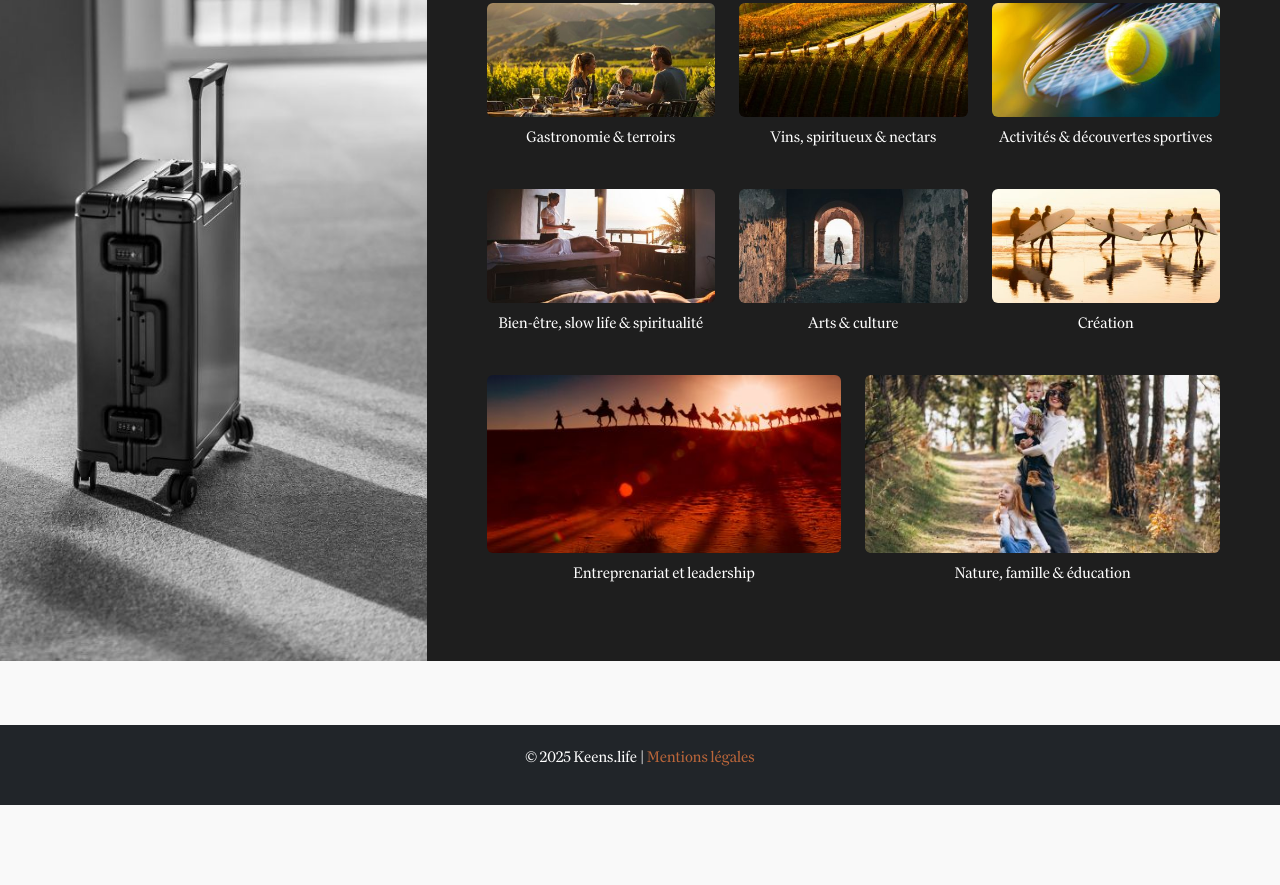
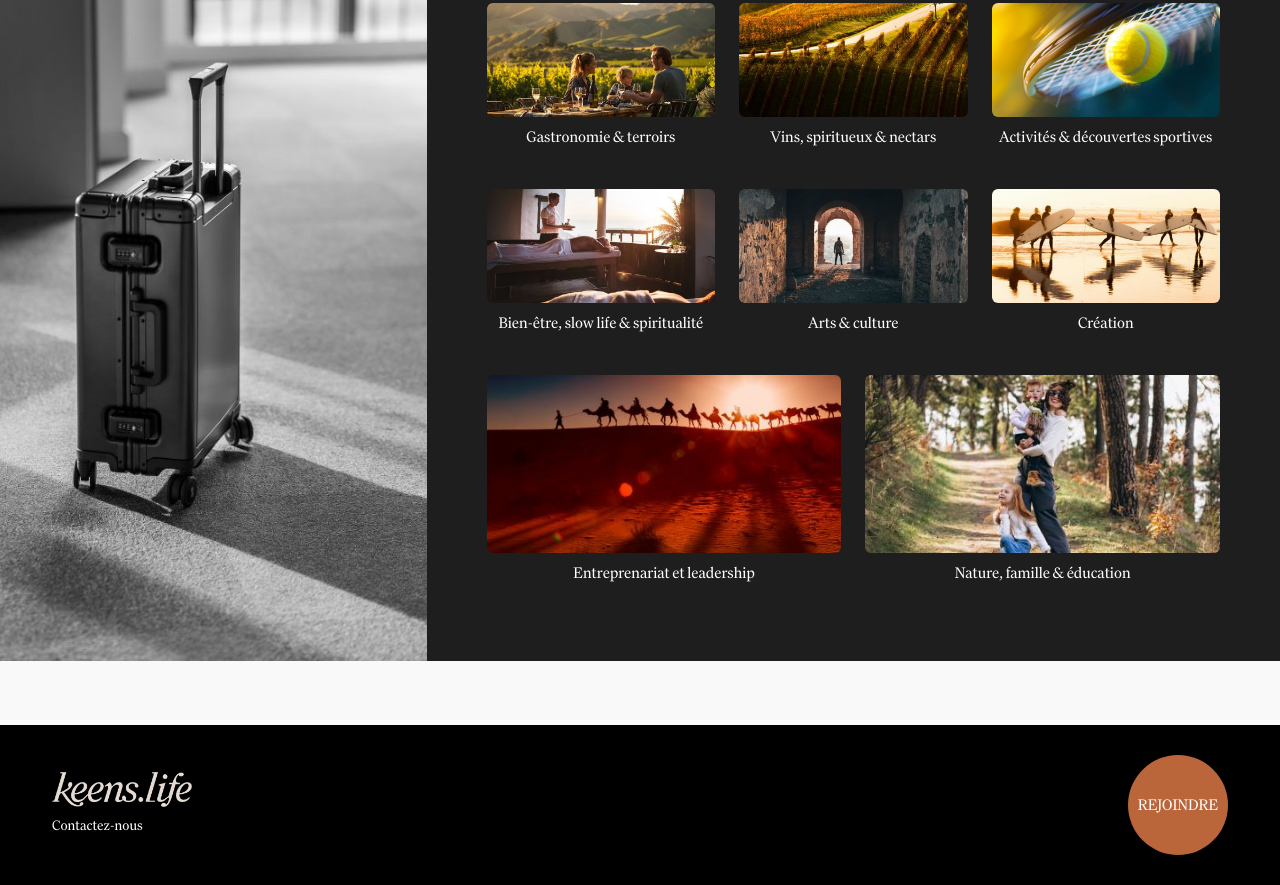
Before and after one commit to Joankrugg/affilies, a plain HTML site: page index.html in a window 1280 px wide. Shown: the part 2297-3182 px from the top of the page. Before the commit the page ends 3102 px from the top, so only its background shows below. Drawn offline with nearby package versions, Linux system fonts and the light colour scheme; grey boxes are pictures that could not be loaded; a script that the page names is missing.

Commit message:
footer ok

```diff
--- a/index.html
+++ b/index.html
@@ -21,7 +21,7 @@
         <h1 class="display-3 fw-bold">Vous avez l'âme, nous avons la scène</h1>
       </div>
       <div class="pb-5">
-        <a href="#avantages" class="btn-cta-circle">REJOINDRE</a>
+        <a href="#formulaire" class="btn-cta-circle">REJOINDRE</a>
       </div>
     </section>
 
@@ -42,7 +42,7 @@
             <p>Touchez une audience sélective de passionnés, exigeants et prescripteurs, en recherche active d’expériences authentiques.</p>
             <p><strong>Renforcez votre image</strong></p>
             <p>Bénéficiez d’une vitrine premium et d’une amplification presse, influence et digitale, enrichie par des collaborations avec talents et marques.</p>
-            <a href="#plateforme" class="btn-cta-circle">REJOINDRE</a>
+            <a href="#formulaire" class="btn-cta-circle">REJOINDRE</a>
           </div>
         </div>
       </div>
@@ -65,7 +65,7 @@
             <p>Créez et publiez vos expériences en quelques clics, enrichies par l’IA.</p>
             <p><strong>Un studio Créatif</strong></p>
             <p>Des expériences exclusives conçues avec des experts et des talents pour enrichir vos programmations.</p>
-            <a href="#univers" class="btn-cta-circle">REJOINDRE</a>
+            <a href="#formulaire" class="btn-cta-circle">REJOINDRE</a>
           </div>
         </div>
       </div>
@@ -130,8 +130,20 @@
     </section>
 
     <!-- FOOTER -->
-    <footer>
-      <p>&copy; 2025 Keens.life | <a href="#">Mentions légales</a></p>
+    <footer class="footer-custom">
+      <div class="container-fluid">
+        <div class="row align-items-center">
+          <!-- Gauche -->
+          <div class="col-6 text-start">
+            <img src="images/white_keens.png" alt="Logo Keens.life" class="footer-logo mb-2">
+            <a href="mailto:morgane@keens.life" style='color: white; text-decoration: none;'><p class="m-0">Contactez-nous</p></a>
+          </div>
+          <!-- Droite -->
+          <div class="col-6 text-end">
+            <a href="#formulaire" class="btn-cta-circle">REJOINDRE</a>
+          </div>
+        </div>
+      </div>
     </footer>
 
     <!-- Bootstrap JS -->
--- a/stylesheet.css
+++ b/stylesheet.css
@@ -88,16 +88,18 @@ body {
 }
 
 /* --- FOOTER --- */
-footer {
-  background: #212529;
+.footer-custom {
+  background-color: #000;
   color: white;
-  padding: 20px;
-  text-align: center;
+  padding: 30px 40px;
 }
-footer a {
-  color: #BB663A;
-  text-decoration: none;
+
+.footer-custom .footer-logo {
+  max-width: 140px;
+  display: block;
 }
-footer a:hover {
-  text-decoration: underline;
+
+.footer-custom p {
+  font-size: 0.9rem;
+  margin-top: 5px;
 }
```
